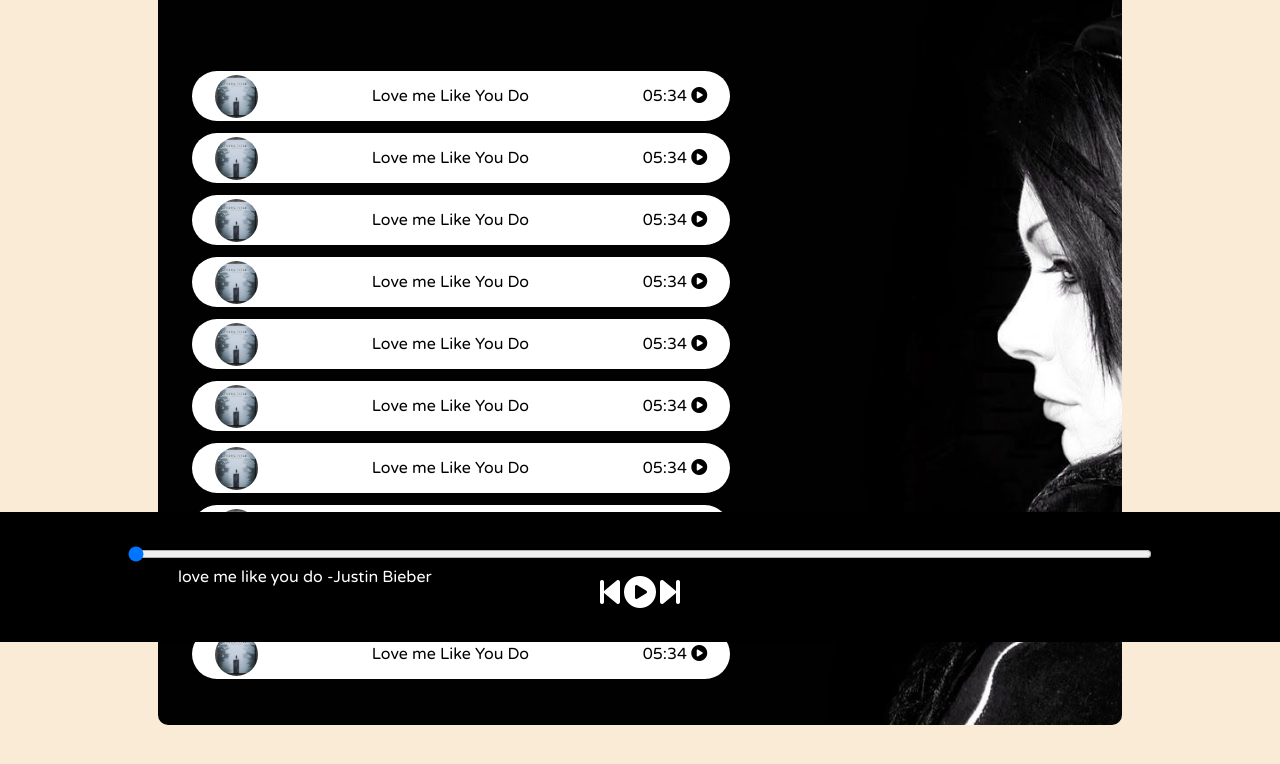
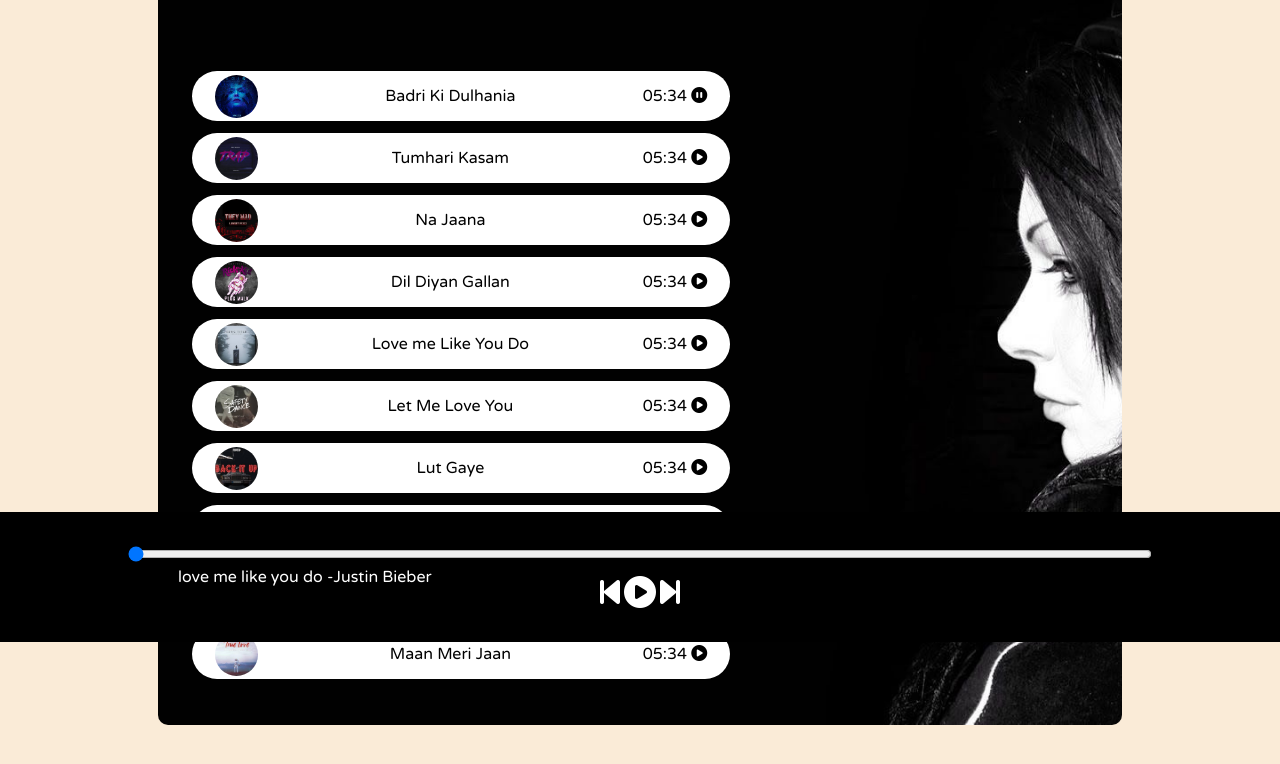
Before and after one commit to himeshnama007/spotify-clone, a plain HTML site: page index.htm in a window 1280 px wide. Both pictures are taken after a click on the icon 699 px from the left and 253 px from the top of the page. Shown: the part 158-922 px from the top of the page. Drawn offline with Linux system fonts and the light colour scheme.

Commit message:
working on js

```diff
--- a/index.htm
+++ b/index.htm
@@ -22,54 +22,54 @@
              <h1>Best of NCS - No Copyright Sounds </h1>
              <div class="songItemContainer">
                 <div class="songItem">
-                    <img src="covers\5.jpg" alt="1">
-                    <span>Love me Like You Do</span>
-                    <span class="songlistplay"><span class="timestamp">05:34 <i class="fa-solid fa-circle-play"></i></span></span>
+                     <img src="covers\5.jpg" alt="1">  <!-- change using js  -->
+                    <span class="songName">Love me Like You Do</span>
+                    <span class="songlistplay"><span class="timestamp">05:34 <i class="fa-solid fa-circle-play songItemPlay"></i></span></span>
                 </div>
                  <div class="songItem">
                     <img src="covers\5.jpg" alt="1">
-                    <span>Love me Like You Do</span>
-                    <span class="songlistplay"><span class="timestamp">05:34 <i class="fa-solid fa-circle-play"></i></span></span>
+                    <span class="songName">Love me Like You Do</span>
+                    <span class="songlistplay"><span class="timestamp">05:34 <i class="fa-solid fa-circle-play songItemPlay"></i></span></span>
                 </div>
                  <div class="songItem">
                     <img src="covers\5.jpg" alt="1">
-                    <span>Love me Like You Do</span>
-                    <span class="songlistplay"><span class="timestamp">05:34 <i class="fa-solid fa-circle-play"></i></span></span>
+                    <span class="songName">Love me Like You Do</span>
+                    <span class="songlistplay"><span class="timestamp">05:34 <i class="fa-solid fa-circle-play songItemPlay"></i></span></span>
                 </div>
                  <div class="songItem">
                     <img src="covers\5.jpg" alt="1">
-                    <span>Love me Like You Do</span>
-                    <span class="songlistplay"><span class="timestamp">05:34 <i class="fa-solid fa-circle-play"></i></span></span>
+                    <span class="songName">Love me Like You Do</span>
+                    <span class="songlistplay"><span class="timestamp">05:34 <i class="fa-solid fa-circle-play songItemPlay"></i></span></span>
                 </div>
                  <div class="songItem">
                     <img src="covers\5.jpg" alt="1">
-                    <span>Love me Like You Do</span>
-                    <span class="songlistplay"><span class="timestamp">05:34 <i class="fa-solid fa-circle-play"></i></span></span>
+                    <span class="songName">Love me Like You Do</span>
+                    <span class="songlistplay"><span class="timestamp">05:34 <i class="fa-solid fa-circle-play songItemPlay"></i></span></span>
                 </div>
                  <div class="songItem">
                     <img src="covers\5.jpg" alt="1">
-                    <span>Love me Like You Do</span>
-                    <span class="songlistplay"><span class="timestamp">05:34 <i class="fa-solid fa-circle-play"></i></span></span>
+                    <span class="songName">Love me Like You Do</span>
+                    <span class="songlistplay"><span class="timestamp">05:34 <i class="fa-solid fa-circle-play songItemPlay"></i></span></span>
                 </div>
                  <div class="songItem">
                     <img src="covers\5.jpg" alt="1">
-                    <span>Love me Like You Do</span>
-                    <span class="songlistplay"><span class="timestamp">05:34 <i class="fa-solid fa-circle-play"></i></span></span>
+                    <span class="songName">Love me Like You Do</span>
+                    <span class="songlistplay"><span class="timestamp">05:34 <i class="fa-solid fa-circle-play songItemPlay"></i></span></span>
                 </div>
                  <div class="songItem">
                     <img src="covers\5.jpg" alt="1">
-                    <span>Love me Like You Do</span>
-                    <span class="songlistplay"><span class="timestamp">05:34 <i class="fa-solid fa-circle-play"></i></span></span>
+                    <span class="songName">Love me Like You Do</span>
+                    <span class="songlistplay"><span class="timestamp">05:34 <i class="fa-solid fa-circle-play songItemPlay"></i></span></span>
                 </div>
                  <div class="songItem">
                     <img src="covers\5.jpg" alt="1">
-                    <span>Love me Like You Do</span>
-                    <span class="songlistplay"><span class="timestamp">05:34 <i class="fa-solid fa-circle-play"></i></span></span>
+                    <span class="songName"  >Love me Like You Do</span>
+                    <span class="songlistplay"><span class="timestamp">05:34 <i class="fa-solid fa-circle-play songItemPlay"></i></span></span>
                 </div>
                  <div class="songItem">
                     <img src="covers\5.jpg" alt="1">
-                    <span>Love me Like You Do</span>
-                    <span class="songlistplay"><span class="timestamp">05:34 <i class="fa-solid fa-circle-play"></i></span></span>
+                    <span class="songName">Love me Like You Do</span>
+                    <span class="songlistplay"><span class="timestamp">05:34 <i class="fa-solid fa-circle-play songItemPlay"></i></span></span>
                 </div>
              </div>
         </div>
--- a/script.js
+++ b/script.js
@@ -6,6 +6,7 @@ let audioElement = new Audio('songs/1.mp3');
 let masterPlay = document.getElementById('masterPlay');
 let myProgressBar = document.getElementById('myProgressBar');
 let gif = document.getElementById('gif');
+let songItems = Array.from(document.getElementsByClassName('songItem'));
 let songs = [
     {songName:"Badri Ki Dulhania", filePath:"songs\\1.mp3", coverPath:"covers/1.jpg"},
     {songName:"Tumhari Kasam", filePath:"songs\\2.mp3", coverPath:"covers/2.jpg"},
@@ -18,6 +19,12 @@ let songs = [
     {songName:"Kahani Suno", filePath:"songs\\9.mp3", coverPath:"covers/9.jpg"},
     {songName:"Maan Meri Jaan", filePath:"songs\\10.mp3", coverPath:"covers/10.jpg"},
 ]
+songItems.forEach((element,i) => {
+    console.log(element,i);
+    element.getElementsByTagName("img")[0].src = songs[i].coverPath;
+    element.getElementsByClassName("songName")[0].innerText = songs[i].songName;
+
+})
 
 // audioElement.play();
 
@@ -46,3 +53,17 @@ audioElement.addEventListener('timeupdate', ()=>{
 myProgressBar.addEventListener('change', ()=>{
     audioElement.currentTime = myProgressBar.value*audioElement.duration/100;
 })
+const makeAllPlays = ()=>{
+    Array.from(document.getElementsByClassName('songItemPlay')).forEach((element)=>{
+        element.classList.remove('fa-pause-circle');
+        element.classList.add('fa-play-circle');
+    })
+}
+
+Array.from(document.getElementsByClassName('songItemPlay')).forEach((element)=>{
+    element.addEventListener('click',(e)=>{
+        makeAllPlays();
+        e.target.classList.remove('fa-play-circle');
+        e.target.classList.add('fa-pause-circle');
+    })
+})
```
